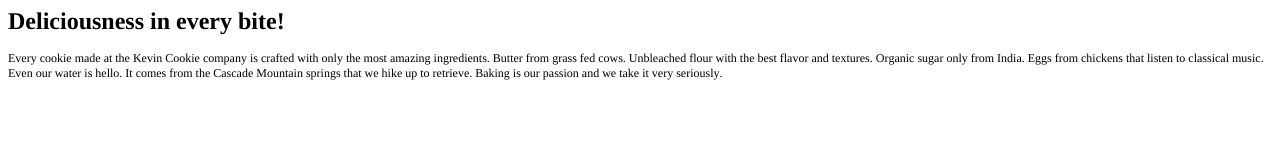
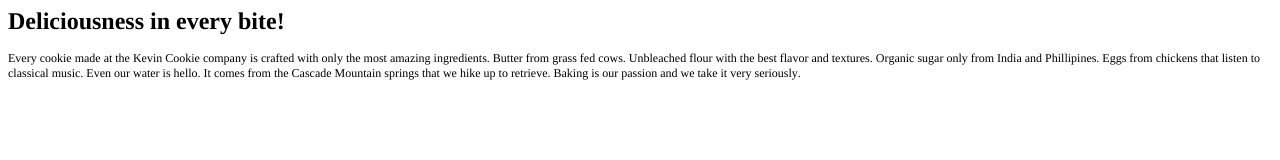
Before and after one commit to naveenbawanm/NaveenCookieCompany, a plain HTML site: page index.htm in a window 1280 px wide. Drawn offline with Linux system fonts and the light colour scheme.

Commit message:
Updated sugar details

```diff
--- a/index.htm
+++ b/index.htm
@@ -13,6 +13,6 @@
 </head>
 <body>
 <h1 style="margin: 0.0px 0.0px 16.1px 0.0px; font: 24.0px Times; -webkit-text-stroke: #000000"><span class="s1"><b>Deliciousness in every bite!</b></span></h1>
-<p class="p2"><span class="s1">Every cookie made at the Kevin Cookie company is crafted with only the most amazing ingredients. Butter from grass fed cows. Unbleached flour with the best flavor and textures. Organic sugar only from India. Eggs from chickens that listen to classical music. Even our water is hello. It comes from the Cascade Mountain springs that we hike up to retrieve. Baking is our passion and we take it very seriously.</span></p>
+<p class="p2"><span class="s1">Every cookie made at the Kevin Cookie company is crafted with only the most amazing ingredients. Butter from grass fed cows. Unbleached flour with the best flavor and textures. Organic sugar only from India and Phillipines. Eggs from chickens that listen to classical music. Even our water is hello. It comes from the Cascade Mountain springs that we hike up to retrieve. Baking is our passion and we take it very seriously.</span></p>
 </body>
 </html>
```
